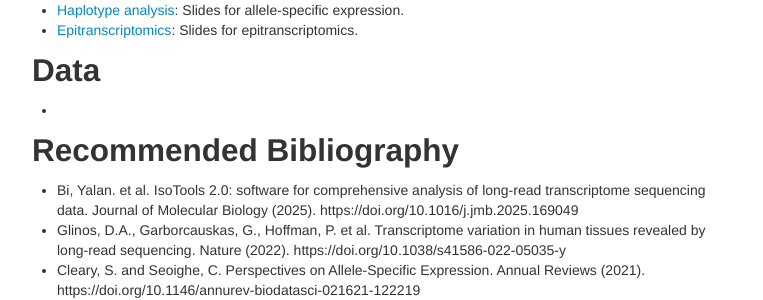
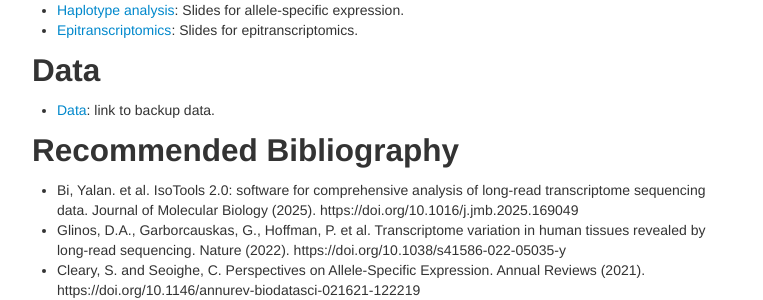
Before and after one commit to longTREC/summer_school, a Jekyll site: the page built from pages/day3.md, in a window 1280 px wide and 900 px high, scrolled down 1715 px. Shown: the part 317-617 px from the top of the window, without its empty margins (258-1021 px from the left). Built offline with Jekyll 4.4.1, drawn with Linux system fonts in a browser that asks for light colours.

Commit message:
Update day3.md

```diff
--- a/pages/day3.md
+++ b/pages/day3.md
@@ -51,17 +51,14 @@ schemadotorg:
 - understand why and how long-reads sequencing technologies are utilized for RNA modification detection
 - familiarize with tools for epitranscriptomics data analysis
 
-
 ## Materials
 * [Differential expression](theory/day3/Differential Expression.pdf): Slides for Join&Call, Call&Join and differential expression.
 * [tappAS](theory/day3/LongTREC_SummerSchool_tappAS.pptx): Slides for tappAS analysis.
 * [Haplotype analysis](https://github.com/longTREC/summer_school/blob/master/theory/day3/Haplotype%20analysis.pptx): Slides for allele-specific expression.
 * [Epitranscriptomics](theory/day3/LongTREC_SummerSchool_Epitranscriptomics_NoSpoilers.pdf): Slides for epitranscriptomics.
 
-
 ## Data
-*
-
+* [Data](day3/data): link to backup data.
 
 ## Recommended Bibliography
 * Bi, Yalan. et al. IsoTools 2.0: software for comprehensive analysis of long-read transcriptome sequencing data. Journal of Molecular Biology (2025). https://doi.org/10.1016/j.jmb.2025.169049
```
